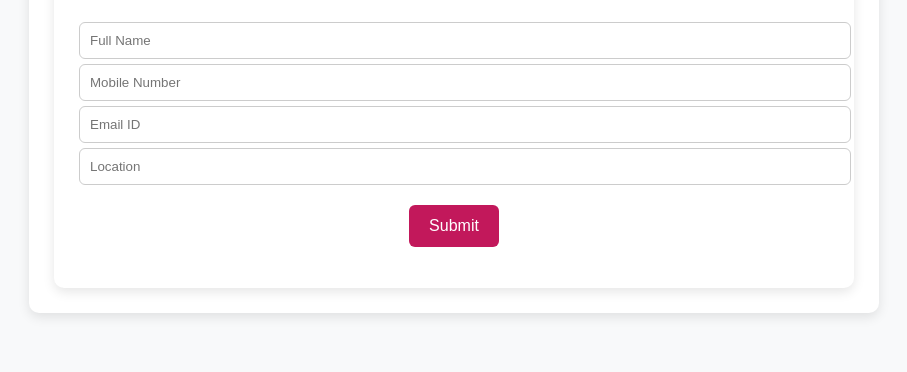
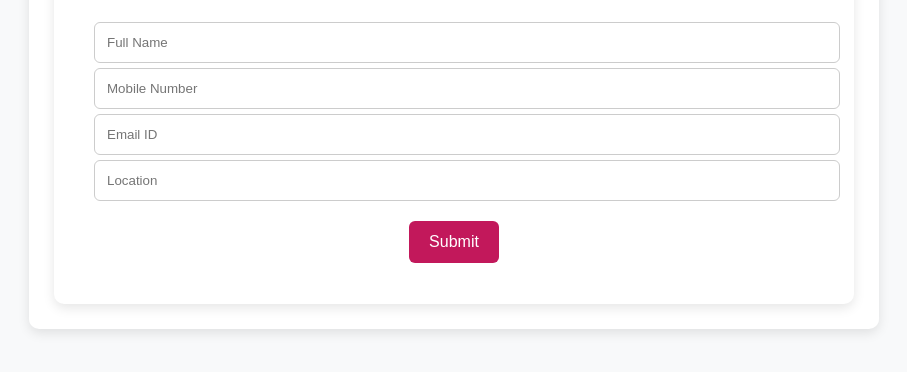
Before and after one commit to DGrowMarketingAgency/AathviHospitals, a plain HTML site: page index.html in a window 1280 px wide. Shown: the part 186-558 px from the top of the page, without its empty margins (186-1093 px from the left). Drawn offline with Linux system fonts and the light colour scheme.

Commit message:
Update index.html

```diff
--- a/index.html
+++ b/index.html
@@ -19,6 +19,12 @@
         border-radius: 10px;
         box-shadow: 0 4px 12px rgba(0, 0, 0, 0.1);
       }
+
+     /* Add left-right padding to form */
+      form {
+        padding: 0 15px;  /* 15px space on left & right */
+      }
+
       .header {
         text-align: center;
         margin-bottom: 20px;
@@ -45,7 +51,7 @@
       textarea,
       select {
         width: 100%;
-        padding: 10px;
+        padding: 12px;
         margin-top: 5px;
         border: 1px solid #ccc;
         border-radius: 6px;
```
